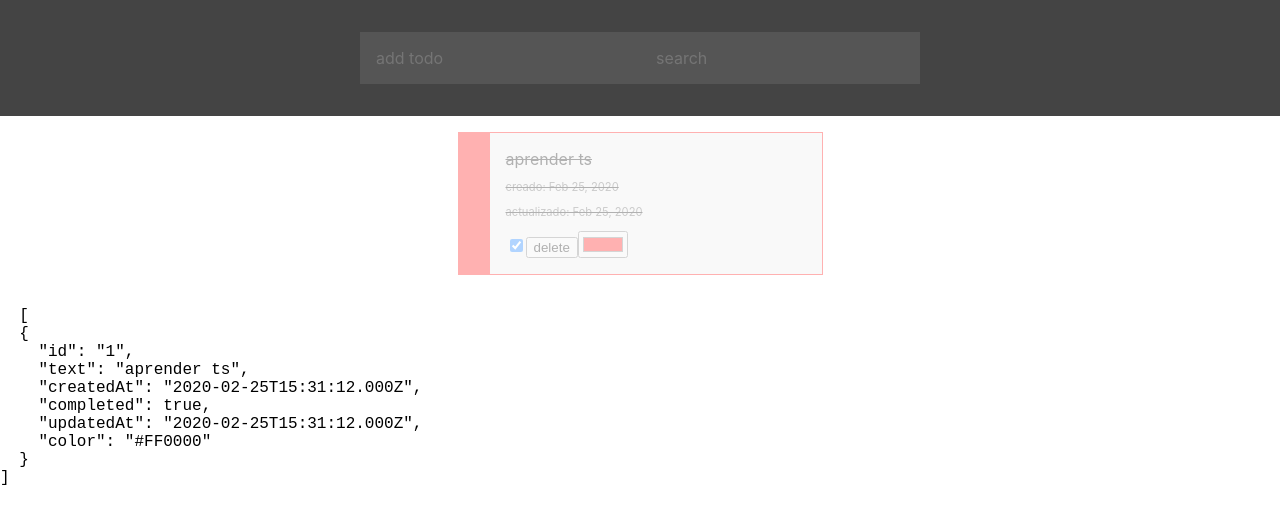
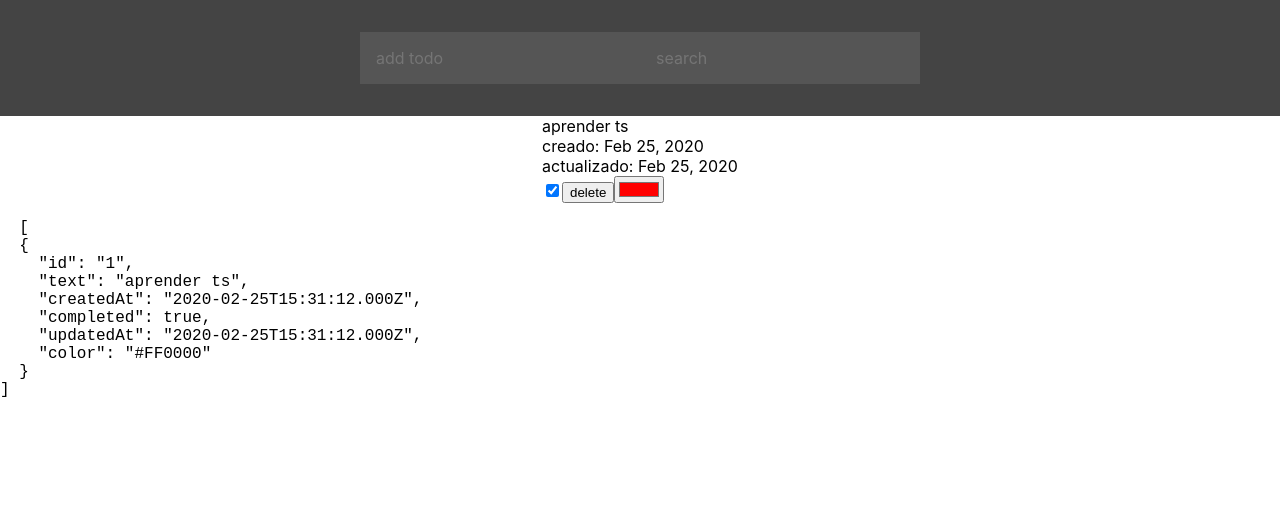
Before and after one commit to GeeksHubsAcademy/angular-todos-avantio, an Angular app: page / in a window 1280 px wide. Shown: the top 524 px of the page. Built offline with nearby package versions, Linux system fonts and the light colour scheme.

Commit message:
splited into small components (todo created)

```diff
--- a/src/app/app.component.html
+++ b/src/app/app.component.html
@@ -5,7 +5,7 @@
     [(ngModel)]="textNewTodo"
     placeholder="add todo"
   />
-   <input
+  <input
     type="text"
     (keyup)="onSearch()"
     [(ngModel)]="query"
@@ -13,24 +13,12 @@
   />
 </header>
 <main>
-  <div class="todo {{ todo.completed ? 'completed' : 'uncompleted' }}" *ngFor="let todo of todosFiltered"
-  [style.borderColor]="todo.color"
-  >
-    <div class="text">
-      {{ todo.text }}
-    </div>
-     <div class="date">
-     creado: {{ todo.createdAt | date }}
-    </div>
-     <div class="date">
-     actualizado: {{ todo.updatedAt | date }}
-    </div>
-    <div class="actions">
-      <input type="checkbox"  [checked]="todo.completed" (click)="toggleCompleted(todo.id)">
-      <button (click)="deleteTodo(todo.id)">delete</button>
-      <input type="color" [value]="todo.color" (input)="changeColor(todo.id, $event.target.value)">
-    </div>
-  </div>
+  <app-todo
+    *ngFor="let todo of todosFiltered"
+    [data]="todo"
+    (delete)="deleteTodo($event)"
+    (edit)="editTodo($event)"
+  ></app-todo>
 </main>
 
 <pre>
--- a/src/app/app.component.ts
+++ b/src/app/app.component.ts
@@ -22,13 +22,11 @@ export class AppComponent {
   query: string = "";
   textNewTodo: string = "";
   onSearch() {
-
-      this.todosFiltered = this.todos.filter(todo =>
-        JSON.stringify(todo)
-          .toLowerCase()
-          .includes(this.query.trim().toLowerCase())
-      );
-
+    this.todosFiltered = this.todos.filter(todo =>
+      JSON.stringify(todo)
+        .toLowerCase()
+        .includes(this.query.trim().toLowerCase())
+    );
   }
   onKeyUpHandler(event: any) {
     if (event.keyCode === 13) {
@@ -36,29 +34,34 @@ export class AppComponent {
       this.textNewTodo = "";
     }
   }
-  toggleCompleted(id: string) {
-    this.todos = this.todos.map(todo => {
-      if (todo.id === id) {
-        todo.completed = !todo.completed;
-        const now = new Date();
-        todo.updatedAt = now;
-      }
-      return todo;
-    });
+  editTodo(todo: Todo) {
+    this.todos = this.todos
+    .map(_todo => (_todo.id === todo.id ? todo : _todo));
     this.onSearch();
   }
-  changeColor(id: string, color: string) {
-    this.todos = this.todos.map(todo => {
-      if (todo.id === id) {
-        todo.color = color;
-        const now = new Date();
-        todo.updatedAt = now;
-      }
-      return todo;
-    });
-    this.onSearch();
+  // toggleCompleted(id: string) {
+  //   this.todos = this.todos.map(todo => {
+  //     if (todo.id === id) {
+  //       todo.completed = !todo.completed;
+  //       const now = new Date();
+  //       todo.updatedAt = now;
+  //     }
+  //     return todo;
+  //   });
+  //   this.onSearch();
+  // }
+  // changeColor(id: string, color: string) {
+  //   this.todos = this.todos.map(todo => {
+  //     if (todo.id === id) {
+  //       todo.color = color;
+  //       const now = new Date();
+  //       todo.updatedAt = now;
+  //     }
+  //     return todo;
+  //   });
+  //   this.onSearch();
 
-  }
+  // }
   addTodo(text: string): void {
     const now = new Date();
     const newTodo = {
@@ -71,11 +74,9 @@ export class AppComponent {
     };
     this.todos.push(newTodo);
     this.onSearch();
-
   }
   deleteTodo(id: string) {
     this.todos = this.todos.filter(todo => todo.id !== id);
     this.onSearch();
-
   }
 }
--- a/src/app/app.module.ts
+++ b/src/app/app.module.ts
@@ -2,9 +2,10 @@ import { BrowserModule } from "@angular/platform-browser";
 import { NgModule } from "@angular/core";
 import { FormsModule } from "@angular/forms";
 import { AppComponent } from "./app.component";
+import { TodoComponent } from './todo/todo.component';
 
 @NgModule({
-  declarations: [AppComponent],
+  declarations: [AppComponent, TodoComponent],
   imports: [BrowserModule, FormsModule],
   providers: [],
   bootstrap: [AppComponent]
--- /dev/null
+++ b/src/app/todo/todo.component.html
@@ -0,0 +1,18 @@
+<div class="todo {{ data.completed ? 'completed' : 'uncompleted' }}"
+  [style.borderColor]="data.color"
+  >
+    <div class="text">
+      {{ data.text }}
+    </div>
+     <div class="date">
+     creado: {{ data.createdAt | date }}
+    </div>
+     <div class="date">
+     actualizado: {{ data.updatedAt | date }}
+    </div>
+    <div class="actions">
+      <input type="checkbox"  [checked]="data.completed" (click)="handleComplete()">
+      <button (click)="handleDelete()">delete</button>
+      <input type="color" [value]="data.color" (input)="handleColor( $event.target.value)">
+    </div>
+  </div>
--- /dev/null
+++ b/src/app/todo/todo.component.ts
@@ -0,0 +1,33 @@
+import { Component, Input, Output, EventEmitter } from "@angular/core";
+import { Todo } from 'src/interfaces/todo.interface';
+
+@Component({
+  selector: "app-todo",
+  templateUrl: "./todo.component.html",
+  styleUrls: ["./todo.component.scss"]
+})
+export class TodoComponent {
+  @Input() data: Todo;
+  @Output() delete = new EventEmitter<string>();
+  @Output() edit = new EventEmitter<Todo>();
+
+  handleDelete() {
+    this.delete.emit(this.data.id);
+  }
+  handleColor(color: string) {
+    const newTodo = {
+      ...this.data,
+      color,
+      updatedAt: new Date()
+    }
+    this.edit.emit(newTodo);
+  }
+  handleComplete() {
+      const newTodo = {
+        ...this.data,
+        completed: !this.data.completed,
+        updatedAt: new Date()
+      };
+      this.edit.emit(newTodo);
+  }
+}
```
Also changed, not shown: src/app/todo/todo.component.scss (added), 1 other file (tests, documents, lock files or other folders).
